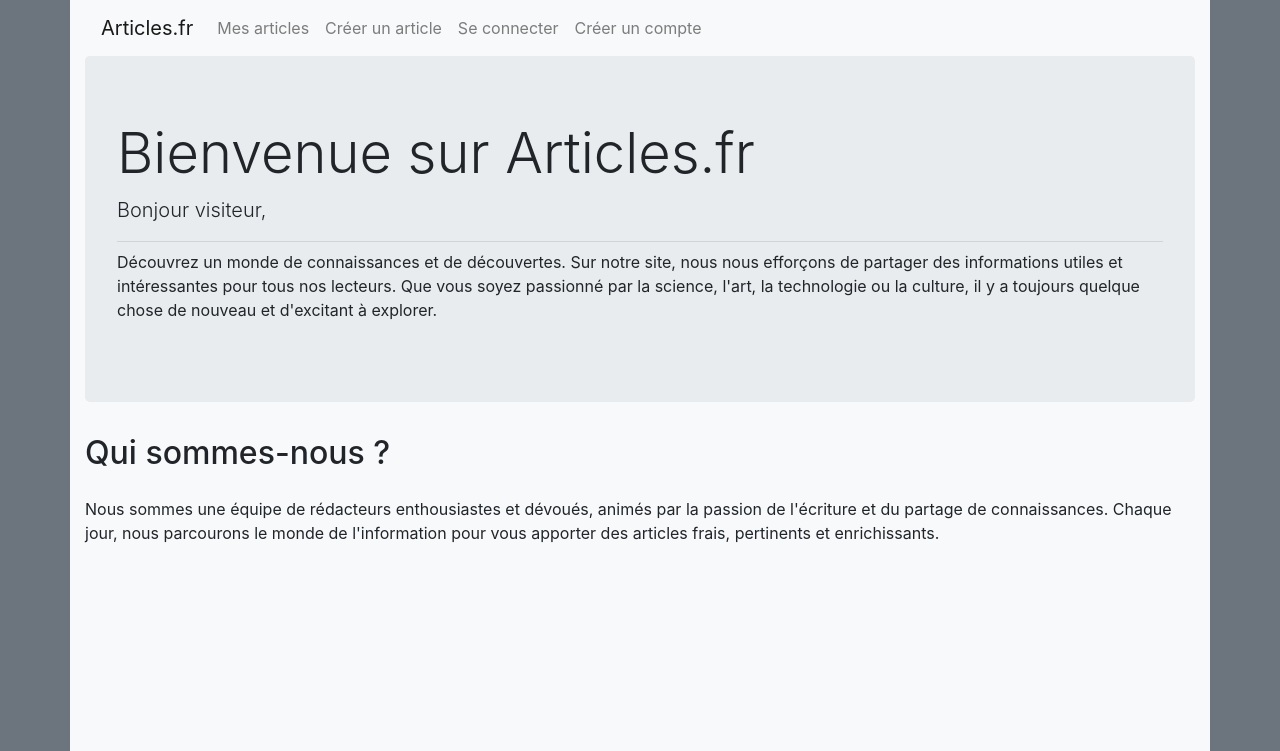
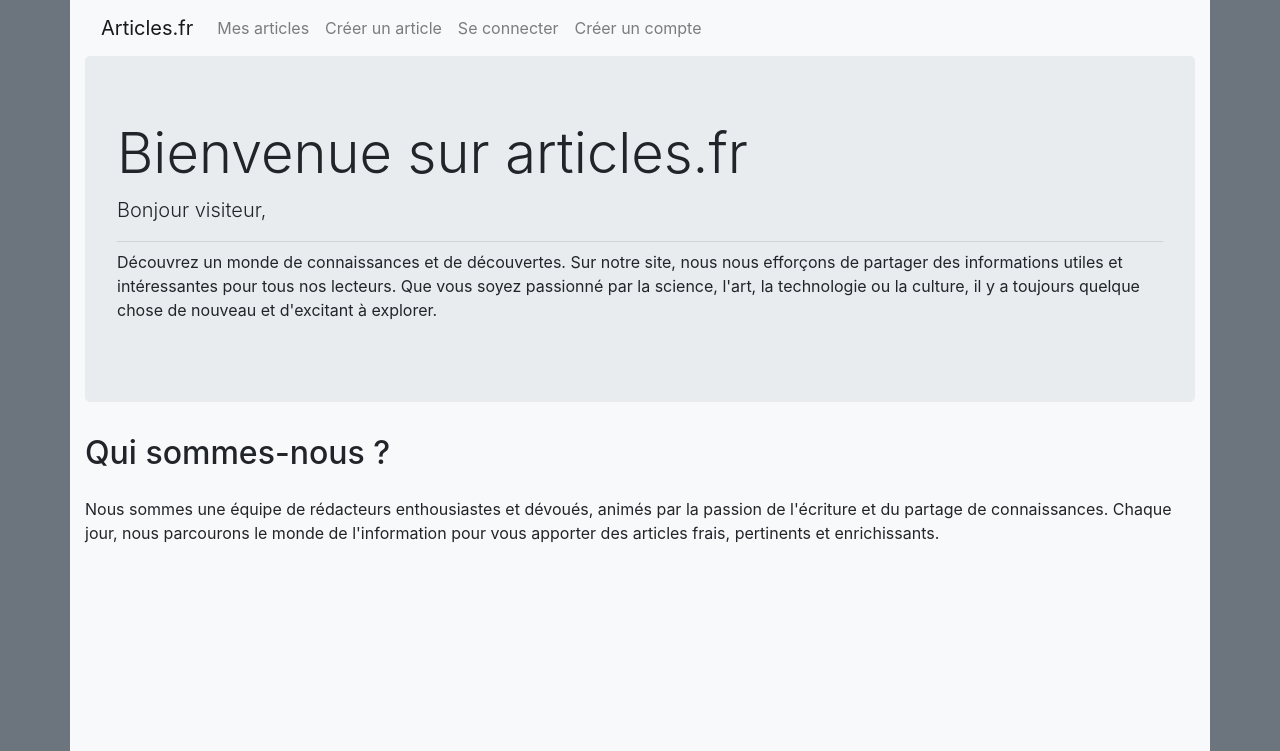
Before and after one commit to vkrpk/blog-php, a PHP site: page / in a window 1280 px wide. Shown: the top 751 px of the page. Run offline with PHP 8.4, Linux system fonts and the light colour scheme; some libraries are stand-ins or nearby versions.

Commit message:
:green_heart: Fix CI Build.

```diff
--- a/index.php
+++ b/index.php
@@ -11,7 +11,7 @@ if (!empty($_SESSION['pseudo'])) {
 
 
 <div class="jumbotron">
-    <h1 class="display-4">Bienvenue sur Articles.fr</h1>
+    <h1 class="display-4">Bienvenue sur articles.fr</h1>
     <p class="lead">Bonjour <?php echo $pseudo; ?>,</p>
     <hr class="my-2">
     <p>Découvrez un monde de connaissances et de découvertes. Sur notre site, nous nous efforçons de partager des informations utiles et intéressantes pour tous nos lecteurs. Que vous soyez passionné par la science, l'art, la technologie ou la culture, il y a toujours quelque chose de nouveau et d'excitant à explorer.</p>
```
Also changed, not shown: .github/workflows/docker-publish.yml.
